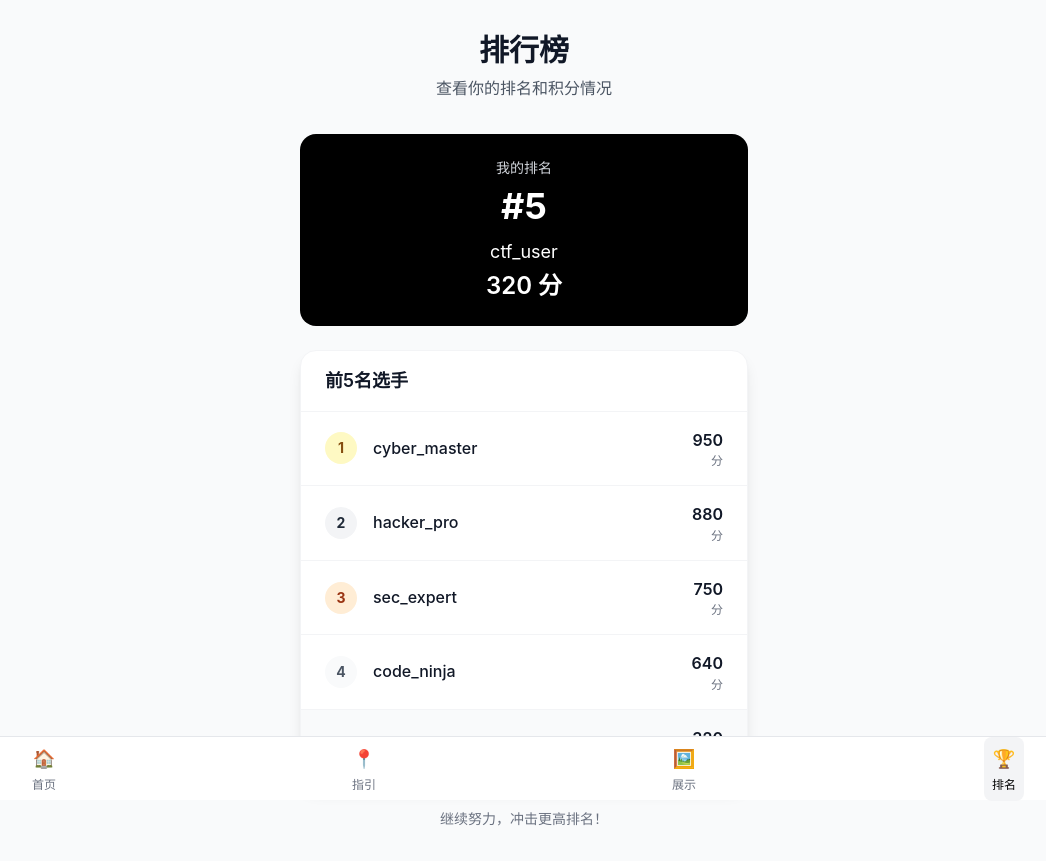
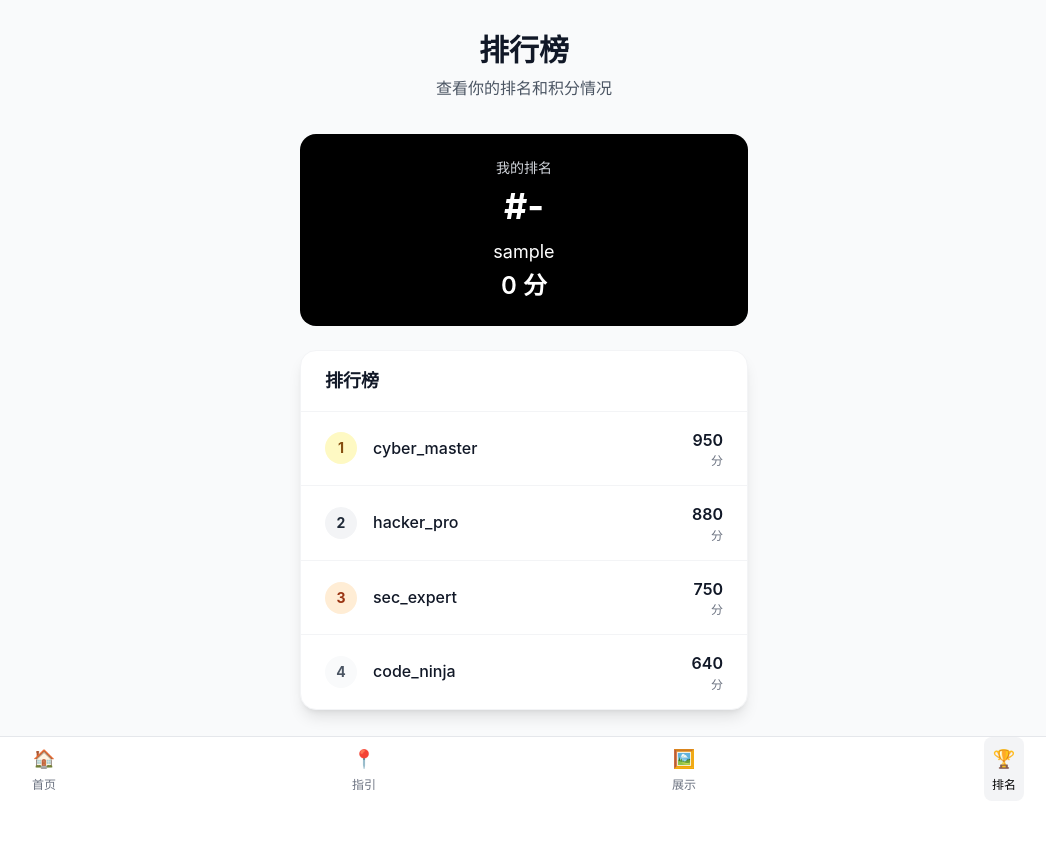
Before and after one commit to cursor-meetup/cursor-ctf, a React (Vite) app: page /ranking in a window 1280 px wide. Shown: the top 864 px of the page, without its empty margins (116-1162 px from the left). Built offline with nearby package versions, Linux system fonts and the light colour scheme; sample sign-in values are in the browser's storage.

Commit message:
fix: 样式修复

```diff
--- a/src/pages/Login.tsx
+++ b/src/pages/Login.tsx
@@ -9,6 +9,7 @@ const Login = () => {
   const handleSubmit = (username: string, password: string, isLogin: boolean) => {
     // TODO: 登录/注册逻辑
     localStorage.setItem("isLogin", "true"); // 设置登录态
+    localStorage.setItem("username", username); // 保存用户名
     navigate("/");
   };
 
--- a/src/pages/Ranking.tsx
+++ b/src/pages/Ranking.tsx
@@ -1,20 +1,60 @@
-import React from "react";
+import React, { useState, useEffect } from "react";
 
-const mockData = {
-  username: "ctf_user",
-  rank: 5,
-  score: 320,
-};
+interface UnlockedFlag {
+  key: string;
+  points: number;
+  timestamp: number;
+}
 
 const topRankers = [
   { rank: 1, username: "cyber_master", score: 950, isMe: false },
   { rank: 2, username: "hacker_pro", score: 880, isMe: false },
   { rank: 3, username: "sec_expert", score: 750, isMe: false },
   { rank: 4, username: "code_ninja", score: 640, isMe: false },
-  { rank: 5, username: "ctf_user", score: 320, isMe: true },
 ];
 
 const Ranking = () => {
+  const [myScore, setMyScore] = useState(0);
+  const [myRank, setMyRank] = useState(0);
+  const [username, setUsername] = useState("未登录用户");
+
+  useEffect(() => {
+    // 从 localStorage 读取用户名和已解锁的 flags
+    const storedUsername = localStorage.getItem("username");
+    const storedFlags = localStorage.getItem("unlockedFlags");
+
+    if (storedUsername) {
+      setUsername(storedUsername);
+    }
+
+    if (storedFlags) {
+      const unlockedFlags: UnlockedFlag[] = JSON.parse(storedFlags);
+      // 计算总积分
+      const totalPoints = unlockedFlags.reduce((acc, flag) => acc + flag.points, 0);
+      setMyScore(totalPoints);
+
+      // 计算排名
+      const allScores = [...topRankers.map(r => r.score), totalPoints].sort((a, b) => b - a);
+      const rank = allScores.indexOf(totalPoints) + 1;
+      setMyRank(rank);
+    }
+  }, []);
+
+  // 动态生成完整的排行榜数据
+  const fullRankingList = [...topRankers];
+  if (myScore > 0 && !topRankers.some(r => r.score === myScore)) {
+    fullRankingList.push({
+      rank: myRank,
+      username: username,
+      score: myScore,
+      isMe: true
+    });
+    fullRankingList.sort((a, b) => b.score - a.score);
+    fullRankingList.forEach((player, index) => {
+      player.rank = index + 1;
+    });
+  }
+
   return (
     <div className="min-h-screen bg-gray-50 px-6 py-8">
       <div className="max-w-md mx-auto">
@@ -27,21 +67,21 @@ const Ranking = () => {
         {/* 我的排名卡片 */}
         <div className="bg-black text-white rounded-2xl p-6 mb-6 text-center">
           <div className="text-sm text-gray-300 mb-2">我的排名</div>
-          <div className="text-4xl font-bold mb-3">#{mockData.rank}</div>
-          <div className="text-lg mb-1">{mockData.username}</div>
-          <div className="text-2xl font-semibold">{mockData.score} 分</div>
+          <div className="text-4xl font-bold mb-3">#{myRank || '-'}</div>
+          <div className="text-lg mb-1">{username}</div>
+          <div className="text-2xl font-semibold">{myScore} 分</div>
         </div>
 
         {/* 排行榜列表 */}
         <div className="bg-white rounded-2xl shadow-lg border border-gray-100 overflow-hidden">
           <div className="px-6 py-4 border-b border-gray-100">
-            <h3 className="text-lg font-semibold text-gray-900">前5名选手</h3>
+            <h3 className="text-lg font-semibold text-gray-900">排行榜</h3>
           </div>
 
           <div className="divide-y divide-gray-100">
-            {topRankers.map((player) => (
+            {fullRankingList.map((player) => (
               <div
-                key={player.rank}
+                key={player.username}
                 className={`px-6 py-4 flex items-center justify-between ${
                   player.isMe ? "bg-gray-50" : ""
                 }`}
@@ -74,7 +114,7 @@ const Ranking = () => {
         {/* 底部提示 */}
         <div className="mt-6 text-center">
           <p className="text-sm text-gray-500">
-            继续努力，冲击更高排名！
+            继续寻找 Flag，提升排名！
           </p>
         </div>
       </div>
```
